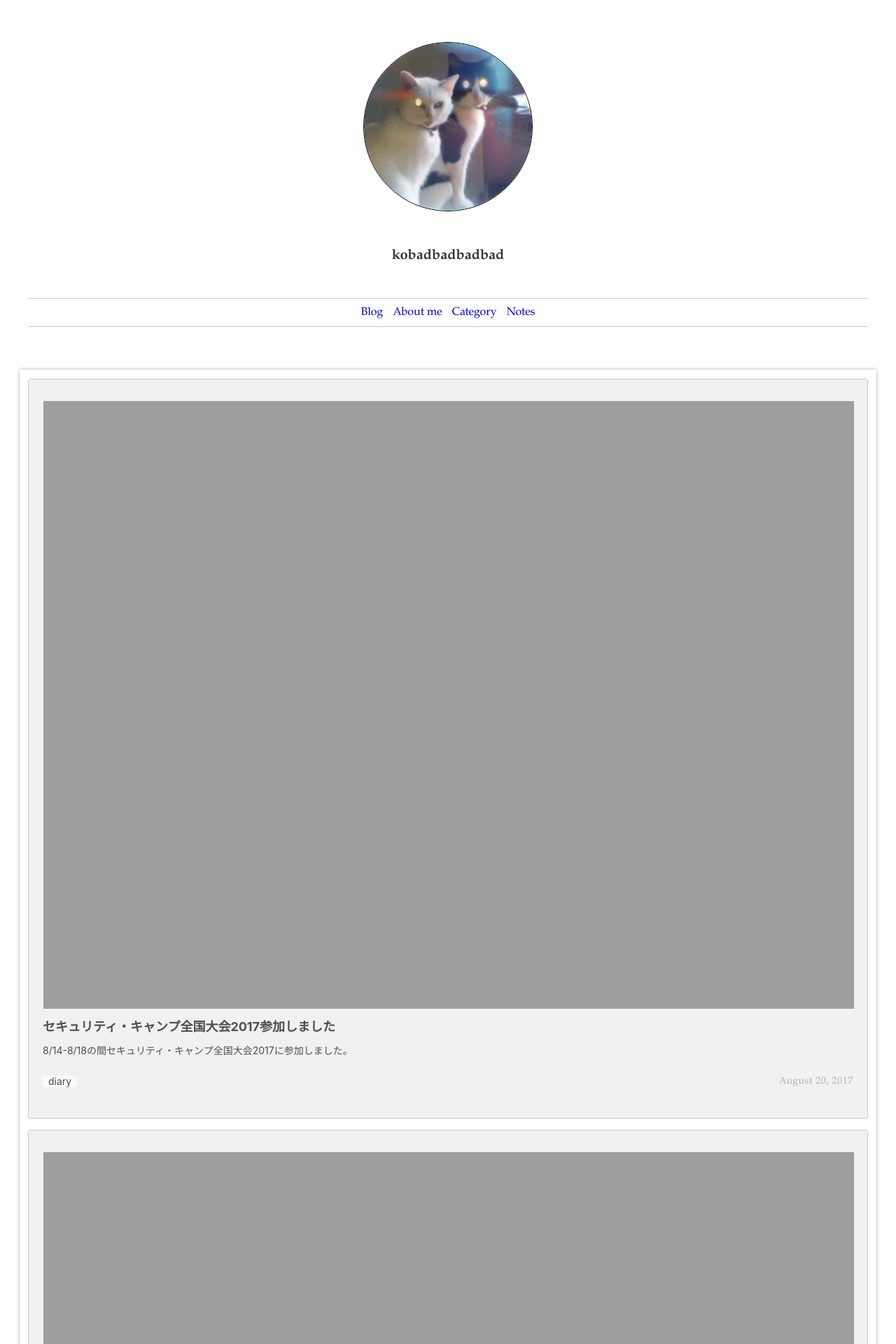
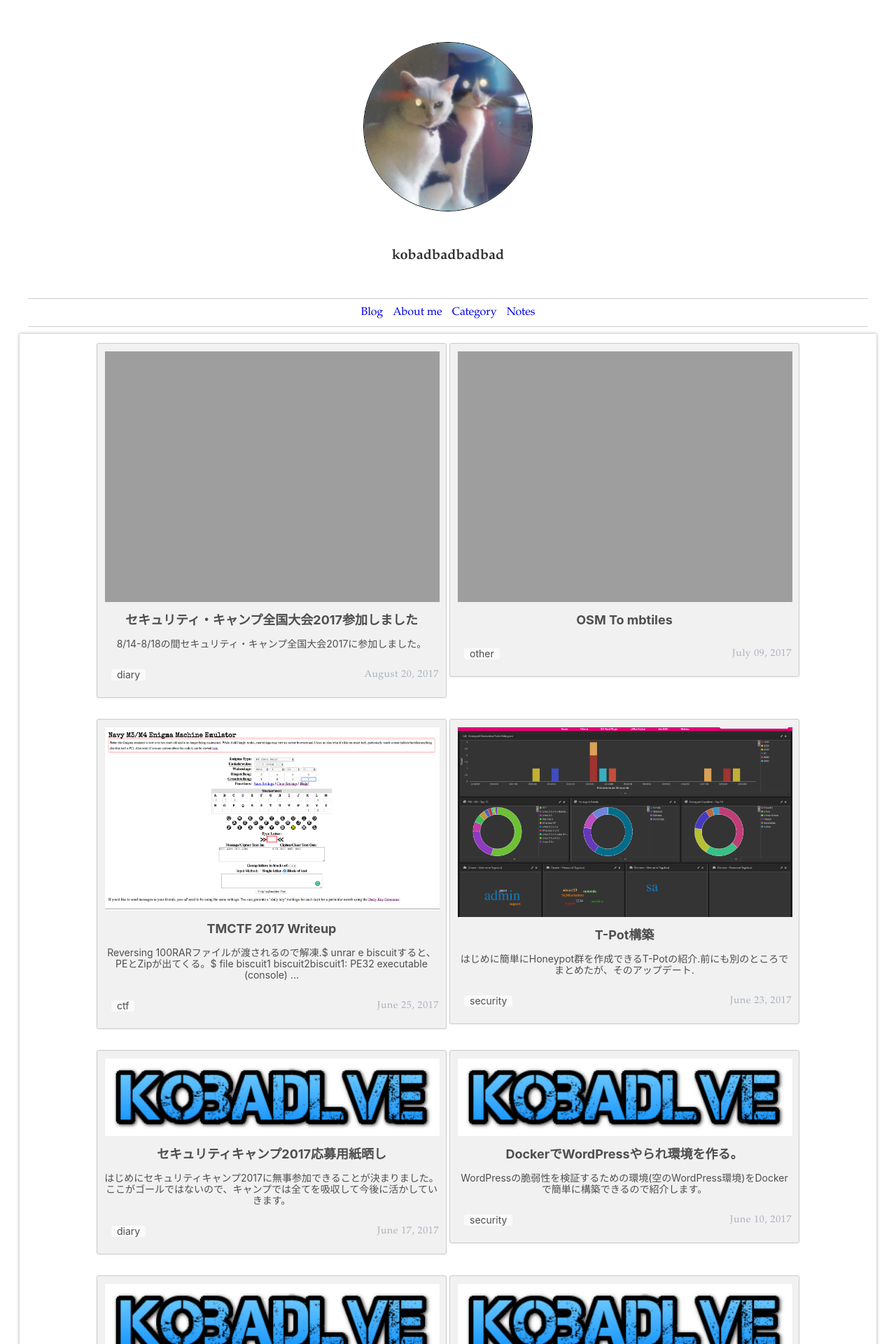
Before and after one commit to kobad/jekyll-kbd, a Jekyll site: the page built from index.html, in a window 1280 px wide. Shown: the top 1920 px of the page at 70% size. Built offline with Jekyll 4.4.1, drawn with Linux system fonts in a browser that asks for light colours; nearby versions of some CDN libraries; the list of posts is cut into pages by our own code.

Commit message:
[Mod] tag

```diff
--- a/assets/css/style.scss
+++ b/assets/css/style.scss
@@ -13,15 +13,18 @@ body {
 // .archive
 
 .archive {
-  width: 100%;
-  margin-bottom: 16px;
-  padding: 30px 20px;
+  width: 500px;
+  max-width: 100%;
+  display: inline-block;
+  margin-bottom: 30px;
+  padding: 10px;
   border: 1px solid #ccc;
   border-radius: 3px;
   box-sizing: border-box;
-  box-shadow: 0 1px 3px rgba(0,37,55,.06);
+  box-shadow: 0 1px 3px rgba(0, 37, 55, 0.06);
   color: #868a94;
   background-color: #f1f1f1;
+  vertical-align: top;
 }
 
 .archive img {
@@ -48,6 +51,12 @@ body {
   border-color: #ccc;
   background-color: #fafafa;
   margin-right: 2px;
+  margin-left: 10px;
+  float: left;
+}
+
+.archive__list {
+  text-align: center;
 }
 
 .archive__preview {
@@ -240,10 +249,6 @@ body {
   }
 }
 
-.front-page{
-  @include pad();
-}
-
 // code
 
 pre {
--- a/index.html
+++ b/index.html
@@ -3,7 +3,7 @@ layout: default
 ---
 
 <div class="contents front-page">
-  <div class="container">
+  <div class="container archive__list">
     <!-- Articles -->
     {% for post in site.categories.articles %}
       <article class="archive">
@@ -20,13 +20,13 @@ layout: default
             <h2 class="archive__title">{{ post.title }}</h2>
             <p class="archive__excerpt">{{ post.excerpt | strip_html | strip_newlines | truncate: 126}}</p>
             <p class="archive__date"><time>{{ post.date | date: '%B %d, %Y' }}</time></p>
+            {% for tag in post.categories %}
+              {% if tag != "articles" %}
+                <p class="tag">{{ tag }}</p>
+              {% endif %}
+            {% endfor %}
         </section>
         </a>
-      {% for tag in post.categories %}
-        {% if tag != "articles" %}
-          <p class="tag">{{ tag }}</p>
-        {% endif %}
-      {% endfor %}
       </article>
     {% endfor %}
     {% include pagination.html %}
```
